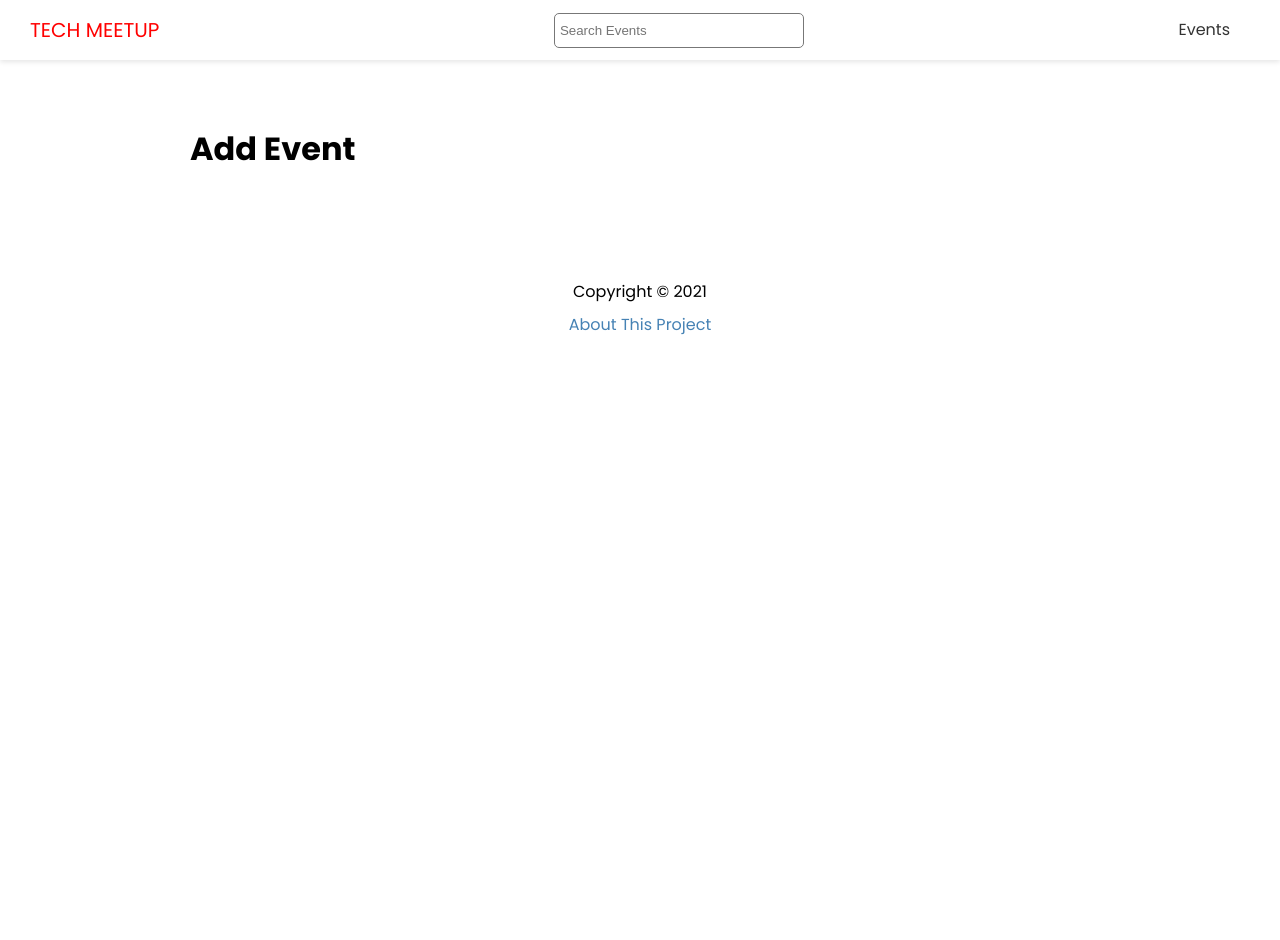
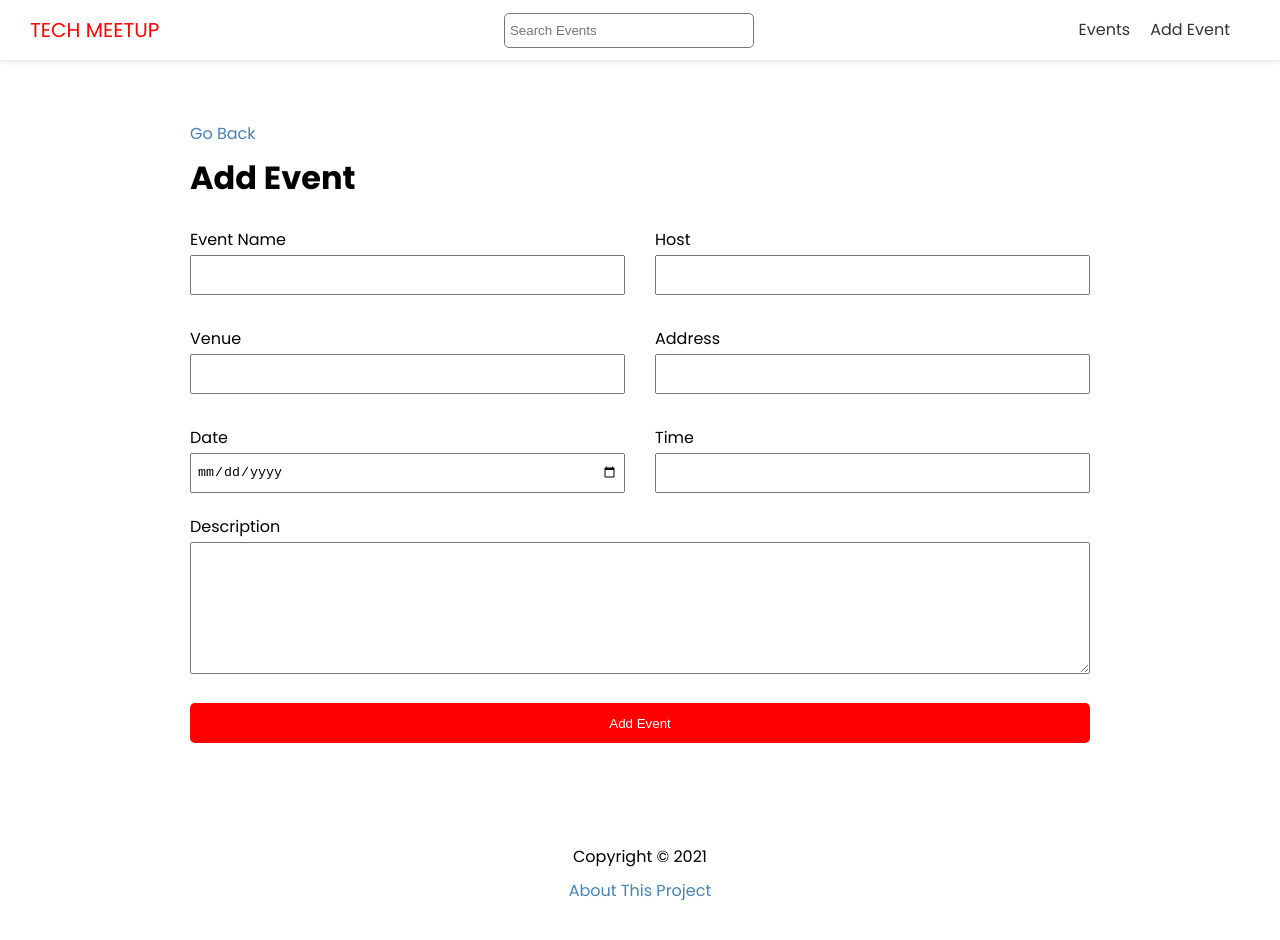
Before and after one commit to jfsarmien2/events-app, a Next.js app: page /events/add in a window 1280 px wide. Shown: the top 940 px of the page. Before the commit the page ends 800 px from the top, so only its background shows below. Built offline with nearby package versions, Linux system fonts and the light colour scheme; no server answers.

Commit message:
create add event form

```diff
--- a/components/Header.js
+++ b/components/Header.js
@@ -17,6 +17,11 @@
                             <a>Events</a>
                         </Link>
                     </li>
+                    <li>
+                        <Link href="/events/add">
+                            <a> Add Event </a>
+                        </Link>
+                    </li>
                 </ul>
             </nav>
         </header>
--- a/pages/events/add.js
+++ b/pages/events/add.js
@@ -1,9 +1,116 @@
+import { useState } from 'react'
+import  {useRouter } from 'next/router'
+import Link from 'next/link'
 import Layout from '@/components/Layout'
+import styles from '@/styles/Form.module.css'
+import { API_URL } from '@/config/index'
+
 
 export default function AddEventPage() {
+
+    const [values, setValues ] = useState({
+        name: '',
+        host: '',
+        venue: '',
+        address: '',
+        time: '',
+        date: '',
+        description: '',
+    });
+
+    const router = useRouter();
+
+    const handleSubmit = (e) => {
+        e.preventDefault();
+        const hasEmptyFields = Object.values(values).some(value => value == '');
+        if (hasEmptyFields) {
+            console.log('Please fill in all fields.');
+        }
+    }
+
+    const handleInputChange = (e) => {
+      const {name, value} = e.target
+      setValues({...values, [name]: value});
+    }
+
     return (
         <Layout title="Add new event">
+            <Link href="/events">Go Back</Link>
             <h1>Add Event</h1>
+            <form onSubmit={handleSubmit} className={styles.form}>
+                <div className={styles.grid}>
+                    <div>
+                        <label htmlFor="name"> Event Name</label>
+                        <input
+                            type="text"
+                            id="name"
+                            name="name"
+                            value={values.name}
+                            onChange={handleInputChange}
+                        />
+                    </div>
+                    <div>
+                        <label htmlFor="host"> Host </label>
+                        <input
+                            type="text"
+                            id="host" name="host"
+                            value={values.host}
+                            onChange={handleInputChange}
+                        />
+                    </div>
+                    <div>
+                        <label htmlFor="venue"> Venue </label>
+                        <input
+                            type="text"
+                            id="venue"
+                            name="venue"
+                            value={values.venue}
+                            onChange={handleInputChange}
+                        />
+                    </div>
+                    <div>
+                        <label htmlFor="address"> Address </label>
+                        <input
+                            type="text"
+                            id="address"
+                            name="address"
+                            value={values.address}
+                            onChange={handleInputChange}
+                        />
+                    </div>
+                    <div>
+                        <label htmlFor="date"> Date </label>
+                        <input
+                            type="date"
+                            id="date"
+                            name="date"
+                            value={values.date}
+                            onChange={handleInputChange}
+                        />
+                    </div>
+                    <div>
+                        <label htmlFor="time"> Time </label>
+                        <input
+                            type="text"
+                            id="time"
+                            name="time"
+                            value={values.time}
+                            onChange={handleInputChange}
+                        />
+                    </div>
+                </div>
+                <div>
+                    <label htmlFor="description"> Description </label>
+                    <textarea
+                        type="text"
+                        id="description"
+                        name="description"
+                        value={values.description}
+                        onChange={handleInputChange}
+                    ></textarea>
+                </div>
+                <input type="submit" value="Add Event" className="btn"/>
+            </form>
         </Layout>
     )
 }
--- /dev/null
+++ b/styles/Form.module.css
@@ -0,0 +1,39 @@
+.form label {
+    display: block;
+}
+
+.form input {
+    width: 100%;
+    height: 40px;
+    padding: 5px;
+}
+
+.form textarea {
+    width: 100%;
+    padding: 50px;
+}
+
+.form input[type='submit'] {
+    display: block;
+    width: 100%;
+    margin: 20px 0 30px;
+}
+
+.form .file {
+    border: 1px #ccc solid;
+    background-color: #f4f4f4;
+    padding: 10px;
+}
+
+.grid {
+    display: grid;
+    grid-template-columns: 1fr 1fr;
+    gap: 30px;
+    margin-bottom: 20px;
+}
+
+@media (max-width: 600px) {
+   .grid {
+       grid-template-columns: 1fr;
+   }
+}
```
